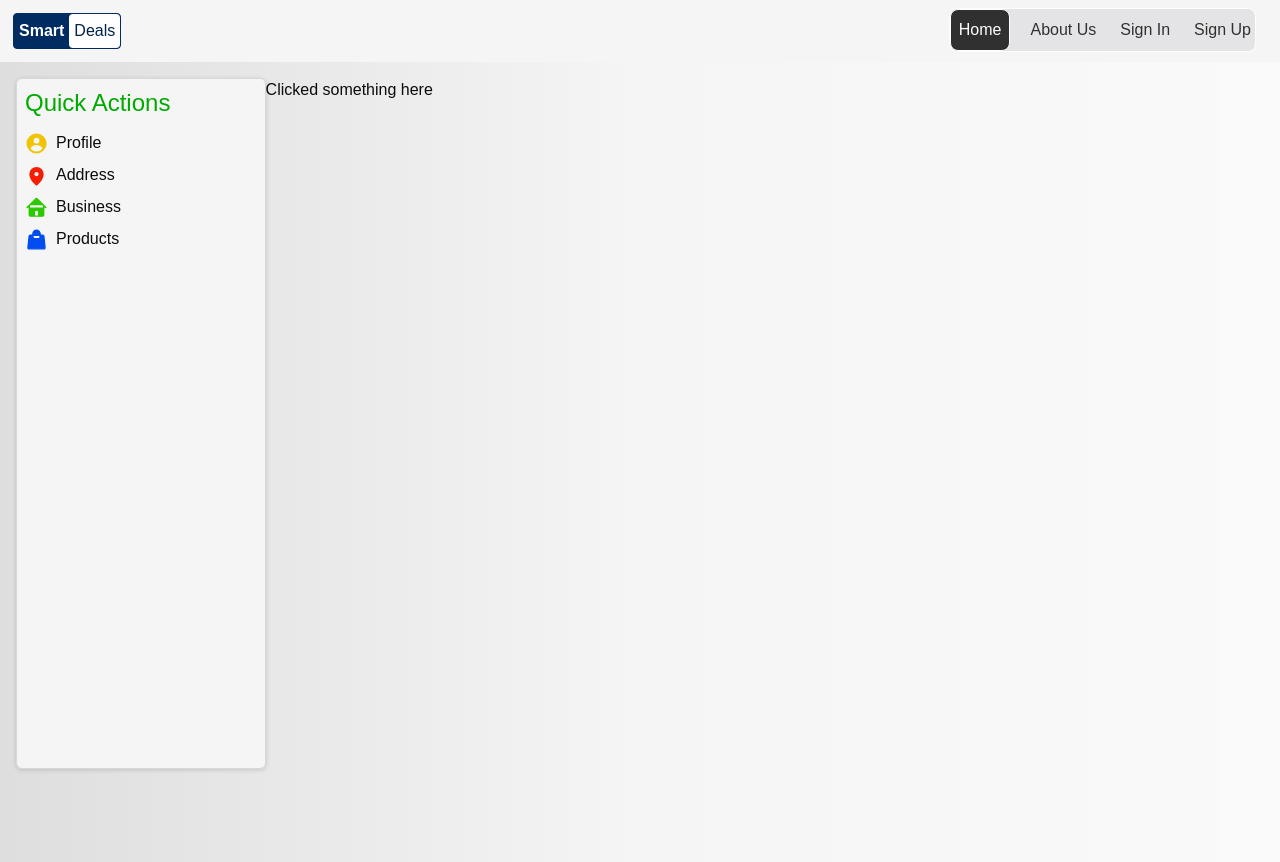
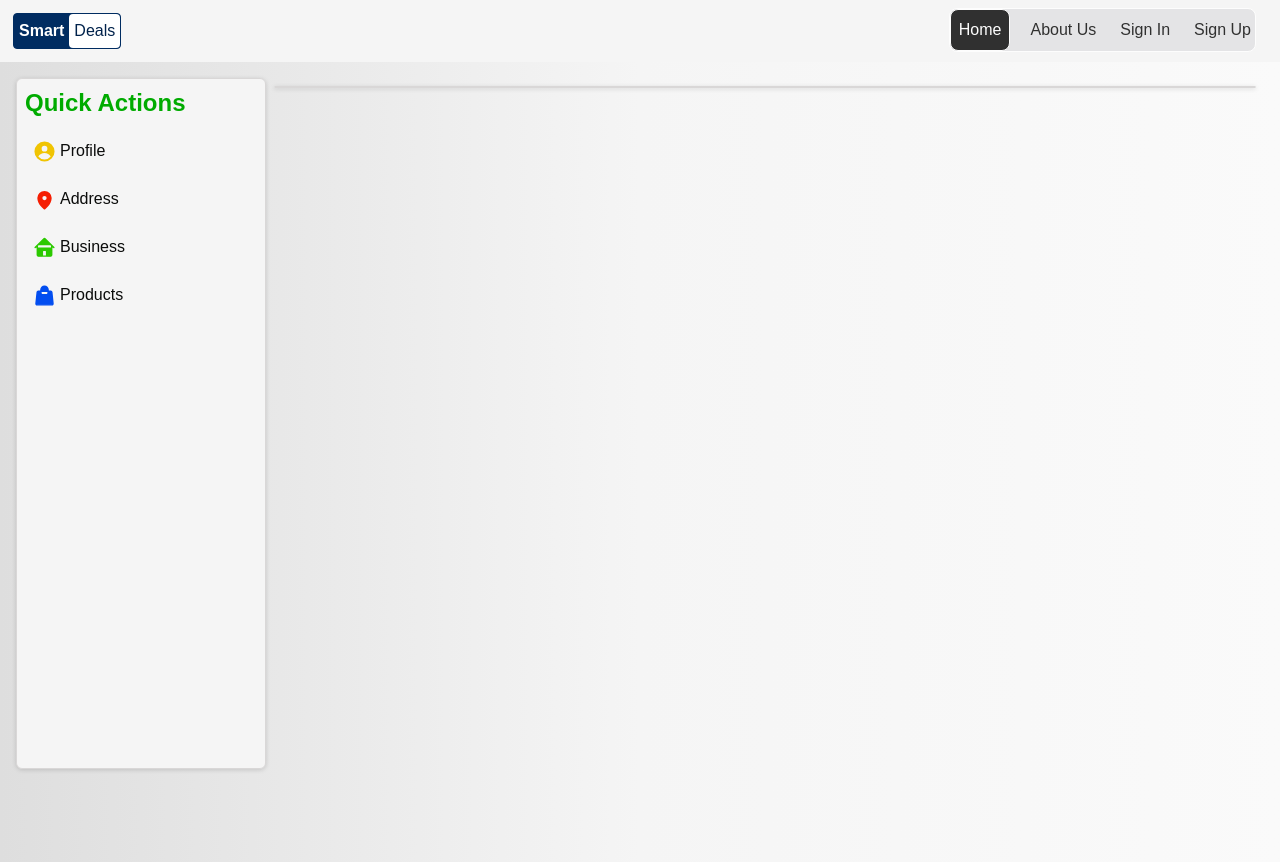
Before and after one commit to Mjos12002/smartdeals-ui, a Next.js app: page /dashboard in a window 1280 px wide. Built offline with nearby package versions, Linux system fonts and the light colour scheme; no server answers.

Commit message:
Added structure of the dashboard

```diff
--- /dev/null
+++ b/app/dashboard/component/address/address.component.tsx
@@ -0,0 +1,21 @@
+// AddressComponent is the component used to manage address
+
+import { useState } from "react"
+
+export default function AddressComponent() {
+
+    const [addressAction, setAddressAction] = useState('')
+
+    return (
+        <div className="flex flex-col">
+            <ul className="flex gap-2 cursor-pointer">
+                <li onClick={() => setAddressAction('View address')}>View your address</li>
+                <li onClick={() => setAddressAction('Add address')}>Add new address</li>
+            </ul>
+
+            <div>
+                {addressAction}
+            </div>
+        </div>
+    )
+}
--- /dev/null
+++ b/app/dashboard/component/business/business.component.tsx
@@ -0,0 +1,12 @@
+// BusinessComponent is the component used to manage business
+
+export default function BusinessComponent() {
+    return (
+        <div>
+            <ul className="flex gap-2 cursor-pointer">
+                <li>View your business</li>
+                <li>Add new business</li>
+            </ul>
+        </div>
+    )
+}
--- /dev/null
+++ b/app/dashboard/component/product/product.component.tsx
@@ -0,0 +1,21 @@
+'use client'
+import { useState } from "react"
+
+// ProductComponent is the component used to manage products
+export default function ProductComponent() {
+
+    const [productAction, setProductAction] = useState('')
+
+    return (
+        <div className="flex flex-col">
+            <ul className="flex gap-2 cursor-pointer">
+                <li onClick={() => setProductAction('View Product')}>View your products</li>
+                <li onClick={() => setProductAction('Add Product')}>Add new products</li>
+            </ul>
+
+            <div>
+                {productAction}
+            </div>
+        </div>
+    )
+}
--- /dev/null
+++ b/app/dashboard/component/profile/profile.component.tsx
@@ -0,0 +1,11 @@
+// ProfileComponent is the component used to manage profiles
+export default function ProfileComponent() {
+    return (
+        <div>
+            <ul className="flex gap-2 cursor-pointer">
+                <li>View your profile</li>
+                <li>Edit your profile</li>
+            </ul>
+        </div>
+    )
+}
--- a/app/dashboard/page.tsx
+++ b/app/dashboard/page.tsx
@@ -1,36 +1,52 @@
+'use client'
 import { MapPinIcon, UserCircleIcon, WalletIcon } from "@heroicons/react/16/solid"
 import { ShoppingBagIcon } from "@heroicons/react/24/outline"
-import { UserIcon } from "@heroicons/react/24/outline"
 import { HomeIcon } from "@heroicons/react/24/outline"
+import { useState } from "react"
+import ProfileComponent from "./component/profile/profile.component"
+import BusinessComponent from "./component/business/business.component"
+import AddressComponent from "./component/address/address.component"
+import ProductComponent from "./component/product/product.component"
 
 export default function Dashboard() {
+
+    const [componentName, setComponentType] = useState('')
+    const processComponent = (t: string) => {
+        setComponentType(t)
+    }
+
     return (
-        <div className="flex flex-rows bg-gradient-to-r md:from-[#DEDEDE] via-[#F5F5F5] to-[#FAFAFA] h-screen overflow-y-scroll p-4">
+        <div className="flex bg-gradient-to-r md:from-[#DEDEDE] via-[#F5F5F5] to-[#FAFAFA] h-screen overflow-y-scroll p-4">
             <div className="basis-1/5 h-[90%] bg-[#F5F5F5] border border-[#D9D7D7] rounded-md drop-shadow-sm p-2">
-                <h2 className="text-[#00AB00] text-2xl mb-3 font-medium">Quick Actions</h2>
+                <h2 className="text-[#00AB00] text-2xl mb-3 font-bold">Quick Actions</h2>
                 <ul className="flex gap-2 flex-col ">
-                    <li className="w-[90%] flex items-center gap-2">
+                    <li className="w-[90%] flex items-center p-2 gap-1 cursor-pointer hover:bg-[#E0E0E0] hover:border-[#D1D1D1] hover:rounded-md">
                         <UserCircleIcon width={23} height={23} fill="#F0C402" color="#F0C402" />
-                        <div>Profile</div>
+                        <div className="font-thin" onClick={() => processComponent('Profile')}>Profile</div>
                     </li>
-                    <li className="w-[90%] flex items-center gap-2">
+                    <li className="w-[90%] flex items-center p-2 gap-1 cursor-pointer hover:bg-[#E0E0E0] hover:border-[#D1D1D1] hover:rounded-md">
                         <MapPinIcon width={23} height={23} fill="#F51E02" />
-                        <div>Address</div>
+                        <div className="font-thin" onClick={() => processComponent('Address')}>Address</div>
                     </li>
-                    <li className="w-[90%] flex items-center gap-2">
+                    <li className="w-[90%] flex items-center p-2 gap-1 cursor-pointer hover:bg-[#E0E0E0] hover:border-[#D1D1D1] hover:rounded-md">
                         <HomeIcon width={23} height={23} fill="#2CC900" color="#2CC900" />
-                        <div>Business</div>
+                        <div className="font-thin" onClick={() => processComponent('Business')}>Business</div>
                     </li>
-                    <li className="w-[90%] flex items-center gap-2">
+                    <li className="w-[90%] flex items-center p-2 gap-1 cursor-pointer hover:bg-[#E0E0E0] hover:border-[#D1D1D1] hover:rounded-md">
                         <ShoppingBagIcon width={23} height={23} fill="#024DF0" color="#024DF0" />
-                        <div>Products</div>
+                        <div className="font-thin" onClick={() => processComponent('Products')}>Products</div>
                     </li>
 
                 </ul>
             </div>
 
-            <div>
-                Clicked something here
+            <div className="basis-4/5 h-[90%] p-2">
+                <div className="w-[100%] bg-[#F5F5F5] border border-[#D9D7D7] rounded-md drop-shadow-sm">
+                    {componentName == "Profile" && <ProfileComponent />}
+                    {componentName == "Business" && <BusinessComponent />}
+                    {componentName == "Address" && <AddressComponent />}
+                    {componentName == "Products" && <ProductComponent />}
+                </div>
             </div>
         </div>
     )
```
